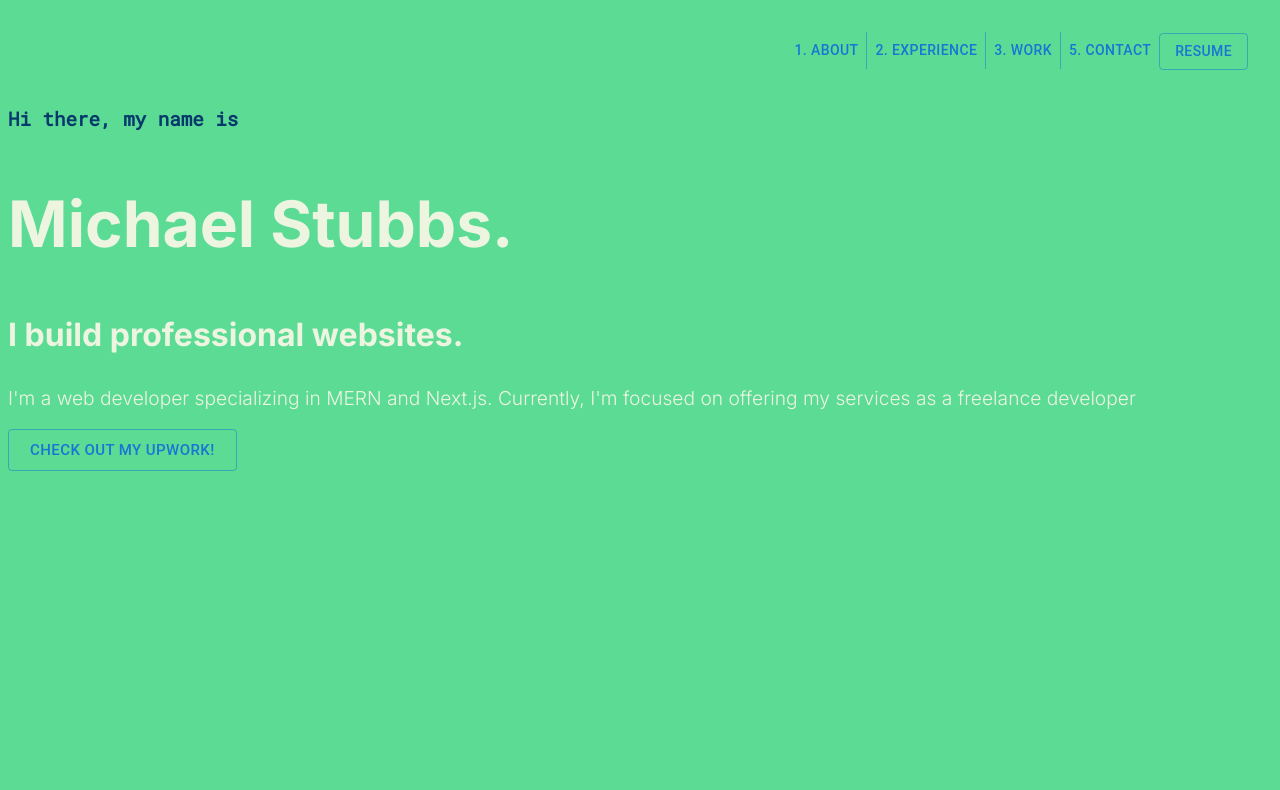
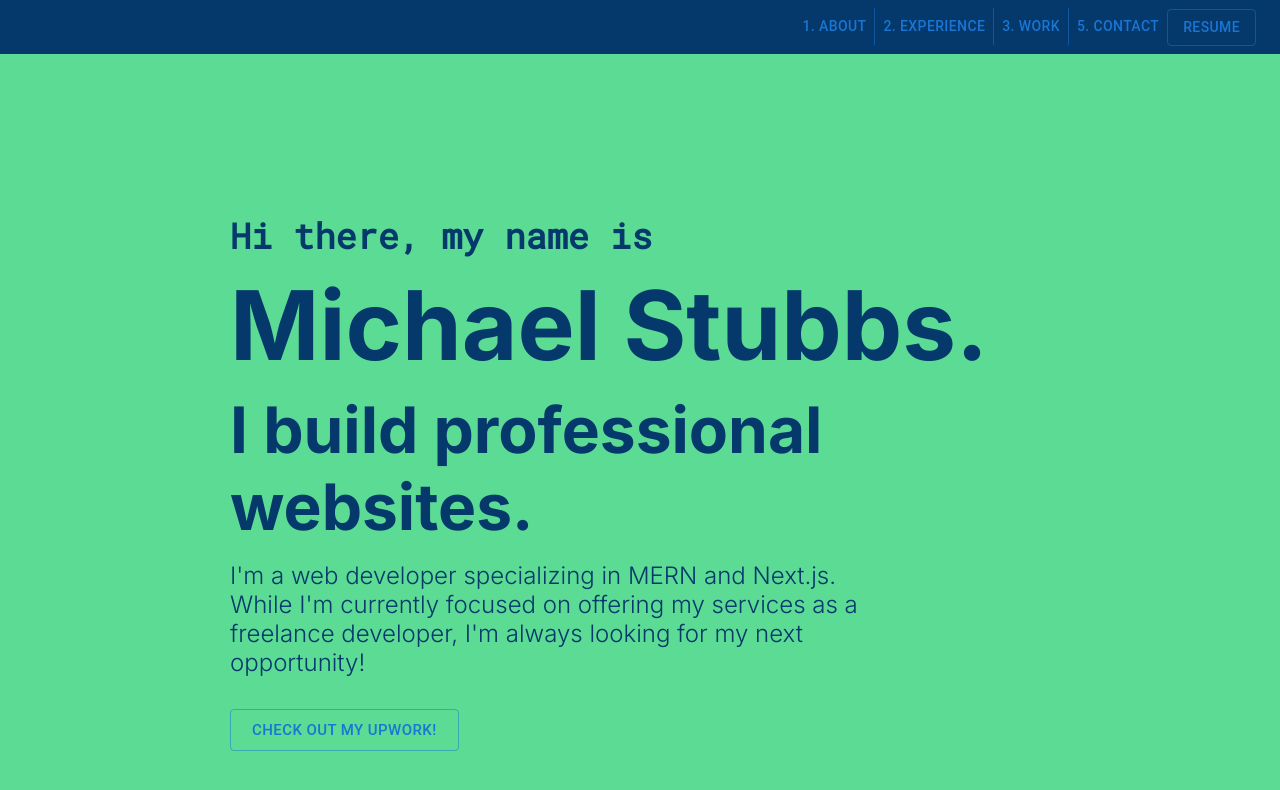
Before and after one commit to michael-stubbs/Portfolio, a React (Create React App) app: page / in a window 1280 px wide. Shown: the top 790 px of the page. Built offline with nearby package versions, Linux system fonts and the light colour scheme.

Commit message:
add additional styling to Hero

```diff
--- a/src/App.css
+++ b/src/App.css
@@ -1,33 +1,48 @@
+.jumbotron {
+  margin: 0 5rem;
+  padding: 150px;
+}
+
 h1 {
   font-family: "Roboto Mono", monospace;
   color: #05386b;
-  font-size: 1.2rem;
+  font-size: 2.2rem;
+  margin: 0.5rem auto;
 }
 
 h2,
 h3,
 p {
   font-family: "Inter", sans-serif;
-  color: #edf5e1;
+  color: #05386b;
+  margin: 0.5rem auto;
 }
 
 h2 {
+  font-size: 6rem;
+}
+
+h3 {
   font-size: 4rem;
 }
 
-h3 {
-  font-size: 2rem;
-}
-
 p {
-  font-size: 1.2rem;
+  font-size: 1.5rem;
+  margin: 1rem 0;
+  width: 900px;
+  max-width: 80%;
 }
 
 .navbar {
-  padding: 1.5rem;
+  background-color: #05386b;
+  padding: 0.5rem 1.5rem;
   display: flex;
   justify-content: right;
 }
 
 .btnGroup {
 }
+
+.upwork {
+  margin: 2rem 0;
+}
--- a/src/components/Main.jsx
+++ b/src/components/Main.jsx
@@ -3,16 +3,21 @@ import { Button } from "@mui/material";
 function Main() {
   return (
     <main>
+      <div className="jumbotron">
         <h1 className="">Hi there, my name is</h1>
         <h2>Michael Stubbs.</h2>
         <h3>I build professional websites.</h3>
         <p>
-        I'm a web developer specializing in MERN and Next.js. Currently, I'm
-        focused on offering my services as a freelance developer
+          I'm a web developer specializing in MERN and Next.js. While I'm
+          currently focused on offering my services as a freelance developer,
+          I'm always looking for my next opportunity!
         </p>
+        <div className="upwork">
           <Button variant="outlined" size="large">
             Check out my Upwork!
           </Button>
+        </div>
+      </div>
     </main>
   );
 }
--- a/src/index.css
+++ b/src/index.css
@@ -1,3 +1,9 @@
+* {
+  box-sizing: border-box;
+}
+
 body {
   background-color: #5cdb95;
+  margin: 0;
+  padding: 0;
 }
```
Lines whose indentation alone changed are shown as unchanged.
